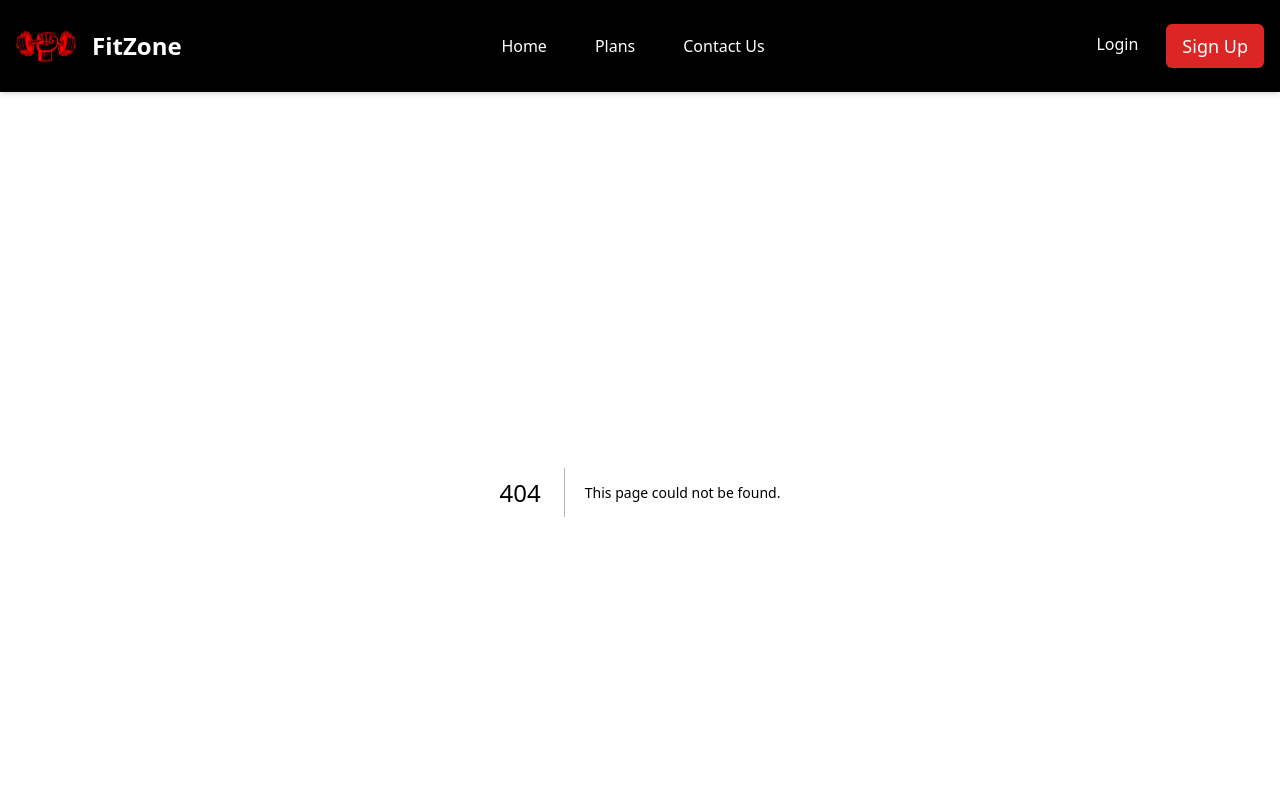
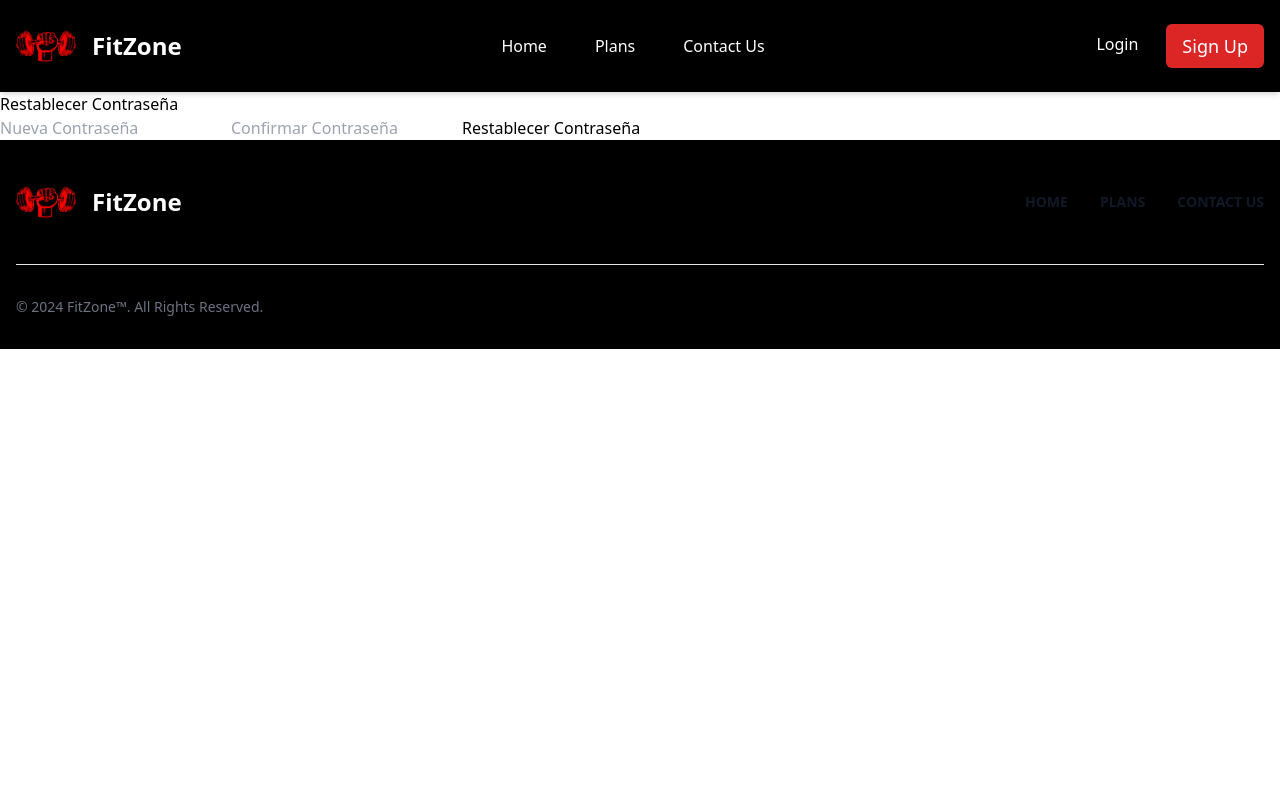
Before and after one commit to Kann2411/El_Gaalpon_de_Jose, a Next.js app in the folder Frontend/: page /auth/reset-password in a window 1280 px wide. Before the commit this address had no page. Shown: the top 800 px of the page. Built offline with nearby package versions, Linux system fonts and the light colour scheme.

Commit message:
vistas de reestablecer contraseña sin funcionamiento todavia

```diff
--- /dev/null
+++ b/Frontend/src/app/auth/forgot-password/page.tsx
@@ -0,0 +1,80 @@
+"use client";
+import { useState } from "react";
+import { useFormik } from "formik";
+import * as Yup from "yup";
+
+const ForgotPasswordView = () => {
+  const [emailSent, setEmailSent] = useState(false);
+
+  const formik = useFormik({
+    initialValues: {
+      email: "",
+    },
+    validationSchema: Yup.object({
+      email: Yup.string().email("Invalid email").required("Requerido"),
+    }),
+    onSubmit: async (values) => {
+      try {
+        const response = await fetch("http://localhost:3000/auth/forgot-password", {
+          method: "POST",
+          headers: {
+            "Content-Type": "application/json",
+          },
+          body: JSON.stringify({ email: values.email }),
+        });
+        if (!response.ok) {
+          throw new Error("Error sending email");
+        }
+
+        setEmailSent(true);
+      } catch (error) {
+        console.error("Error sending email", error);
+      }
+    },
+  });
+
+  return (
+    <div className="relative flex items-center justify-center min-h-screen bg-gray-100"
+         style={{
+           backgroundImage: "url('https://i.postimg.cc/7YB37My3/carousel.png')",
+           backgroundSize: 'cover',
+           backgroundPosition: 'center',
+         }}
+    >
+      <div className="absolute inset-0 bg-black opacity-50"></div>
+
+      <div className="w-full max-w-md bg-black bg-opacity-50 p-8 rounded shadow-lg relative z-10">
+        <h2 className="text-2xl font-bold mb-6 text-center text-white">I forgot my password</h2>
+        {emailSent ? (
+          <p className="text-center text-white">An email has been sent with instructions to reset your password.</p>
+        ) : (
+          <form onSubmit={formik.handleSubmit}>
+            <div className="mb-4">
+              <label htmlFor="email" className="block text-sm font-medium text-white">Dirección de correo</label>
+              <input
+                id="email"
+                name="email"
+                type="email"
+                className="w-full p-3 rounded bg-gray-600 text-white"
+                onChange={formik.handleChange}
+                value={formik.values.email}
+              />
+              {formik.touched.email && formik.errors.email ? (
+                <div className="text-red-500 text-sm">{formik.errors.email}</div>
+              ) : null}
+            </div>
+            <button
+              type="submit"
+              className="w-full bg-gray-600 text-white py-3 rounded hover:bg-gray-700"
+              disabled={!formik.isValid || formik.isSubmitting}
+            >
+              Send reset link
+            </button>
+          </form>
+        )}
+      </div>
+    </div>
+  );
+};
+
+export default ForgotPasswordView;
--- /dev/null
+++ b/Frontend/src/app/auth/reset-password/page.tsx
@@ -0,0 +1,82 @@
+'use client'
+import React from "react";
+import { useFormik } from "formik";
+import * as Yup from "yup";
+
+const ResetPasswordView = () => {
+  const formik = useFormik({
+    initialValues: {
+      newPassword: "",
+      confirmPassword: "",
+    },
+    validationSchema: Yup.object({
+      newPassword: Yup.string()
+        .required("Requerido")
+        .min(8, "La contraseña debe tener al menos 8 caracteres"),
+      confirmPassword: Yup.string()
+        .required("Requerido")
+        .oneOf([Yup.ref('newPassword')], 'Las contraseñas deben coincidir'), // Eliminar `null`
+    }),
+    onSubmit: async (values) => {
+      try {
+        // Aquí harías la solicitud para restablecer la contraseña
+        const response = await fetch(`http://localhost:3000/auth/reset-password?token=<Token>`, {
+          method: 'PUT',
+          headers: {
+            'Content-Type': 'application/json',
+          },
+          body: JSON.stringify({
+            newPassword: values.newPassword,
+            confirmPassword: values.confirmPassword,
+          }),
+        });
+
+        if (response.ok) {
+          // Aquí manejas la respuesta exitosa
+          alert('Contraseña restablecida exitosamente');
+        } else {
+          // Aquí manejas el error
+          alert('Error al restablecer la contraseña');
+        }
+      } catch (error) {
+        console.error(error);
+        alert('Error al restablecer la contraseña');
+      }
+    },
+  });
+
+  return (
+    <div>
+      <h2>Restablecer Contraseña</h2>
+      <form onSubmit={formik.handleSubmit}>
+        <input
+          id="newPassword"
+          name="newPassword"
+          type="password"
+          placeholder="Nueva Contraseña"
+          onChange={formik.handleChange}
+          value={formik.values.newPassword}
+        />
+        {formik.touched.newPassword && formik.errors.newPassword ? (
+          <div>{formik.errors.newPassword}</div>
+        ) : null}
+
+        <input
+          id="confirmPassword"
+          name="confirmPassword"
+          type="password"
+          placeholder="Confirmar Contraseña"
+          onChange={formik.handleChange}
+          value={formik.values.confirmPassword}
+        />
+        {formik.touched.confirmPassword && formik.errors.confirmPassword ? (
+          <div>{formik.errors.confirmPassword}</div>
+        ) : null}
+
+        <button type="submit">Restablecer Contraseña</button>
+      </form>
+    </div>
+  );
+};
+
+export default ResetPasswordView;
--- a/Frontend/src/views/LoginView/LoginView.tsx
+++ b/Frontend/src/views/LoginView/LoginView.tsx
@@ -1,6 +1,7 @@
 "use client";
 import { FcGoogle } from "react-icons/fc";
 import LoginForm from "@/components/LoginForm/LoginForm";
+import Link from "next/link";
 
 const LoginView = () => {
   return (
@@ -37,6 +38,8 @@ const LoginView = () => {
           <p className="text-sm text-white">
               Don't have an account?{" "}
             <a href="/register" className="text-red-600">Sign up</a>
+            <br/>
+        <Link className="text-red-600" href="/auth/forgot-password">I forgot my password</Link>
           </p>
         </div>
       </div>
```
